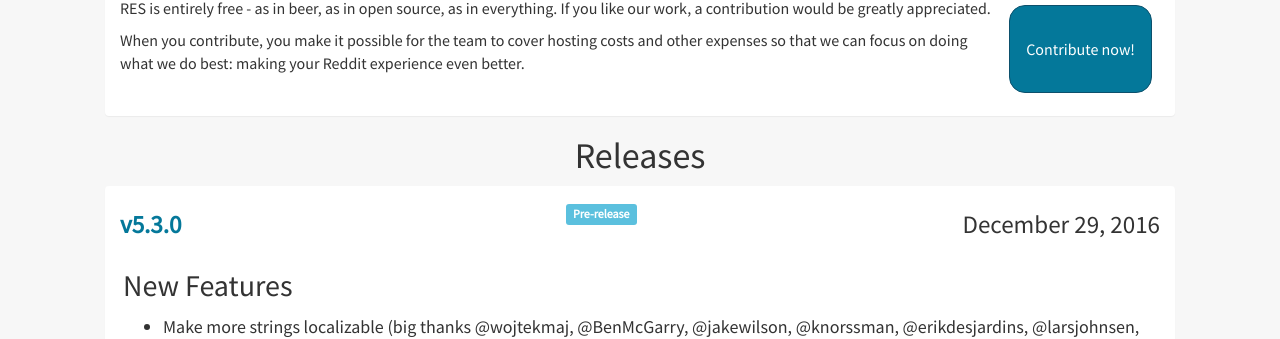
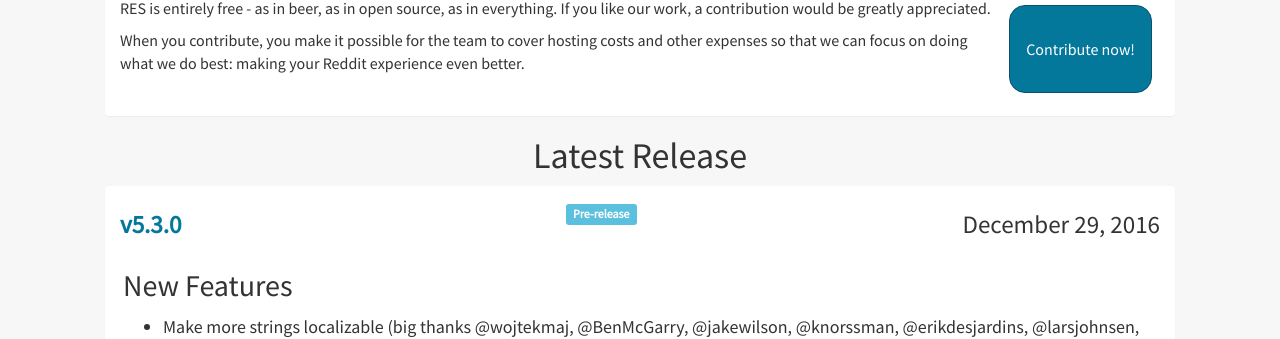
Before and after one commit to Reddit-Enhancement-Suite/Reddit-Enhancement-Suite.github.io, a Jekyll site: the page built from latest.html, in a window 1280 px wide. Shown: the part 148-487 px from the top of the page. Built offline with Jekyll 4.4.1, drawn with Linux system fonts in a browser that asks for light colours; nearby versions of some CDN libraries.

Commit message:
Update latest.html

```diff
--- a/latest.html
+++ b/latest.html
@@ -22,7 +22,7 @@
       <p>When you contribute, you make it possible for the team to cover hosting costs and other expenses so that we can focus on doing what we do best: making your Reddit experience even better.</p>
    </div>
 </div>
-<h1 id="releases">Releases</h1>
+<h1 id="releases">Latest Release</h1>
 <div class="panel panel-default accordion-rows">
    <div class="panel-body">
       {% assign found_stable_release = false %}
```
